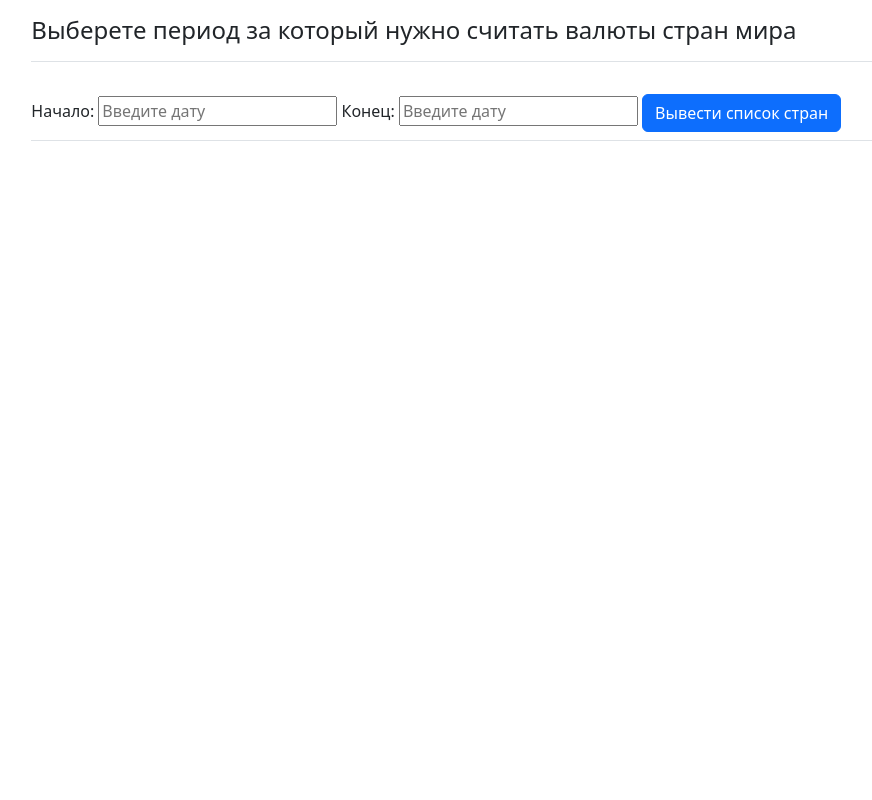
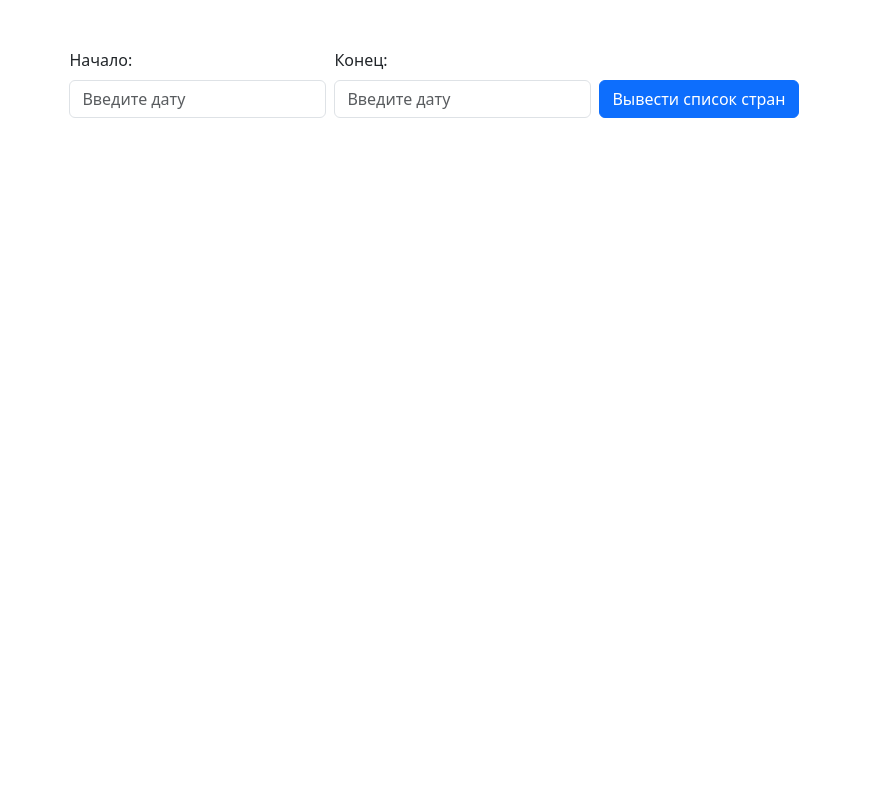
Before and after one commit to ceskare/currency_checker, a Django app: page / in a window 1280 px wide. Shown: the whole page, without its empty margins (206-1078 px from the left). Run offline with Django 5.2, Linux system fonts and the light colour scheme.

Commit message:
project done

```diff
--- a/currencycheker/main/templates/main/index.html
+++ b/currencycheker/main/templates/main/index.html
@@ -7,19 +7,28 @@
     <script src="https://cdn.jsdelivr.net/npm/chart.js"></script>
 </head>
 <body>
-<main class="col-md-9 ms-sm-auto col-lg-10 px-md-4">
-    <div class="d-flex justify-content-between flex-wrap flex-md-nowrap align-items-center pt-3 pb-2 mb-3 border-bottom">
-        <h4 class="h4">Выберете период за который нужно считать валюты стран мира</h4>
-    </div>
-    <div class="d-flex justify-content-between flex-wrap flex-md-nowrap align-items-center pt-3 pb-2 mb-3 border-bottom">
-        <form method="post" action="{% url 'fetch_currency_rates' %}">
-            {% csrf_token %}
-            <label for="start_date">Начало:</label>
-            <input type="text" id="start_date" name="start_date" placeholder="Введите дату">
-            <label for="end_date">Конец:</label>
-            <input type="text" id="end_date" name="end_date" placeholder="Введите дату">
-            <button type="submit" class="btn btn-primary">Вывести список стран</button>
-        </form>
+    <div class="container mt-5">
+        <div class="row justify-content-center">
+            <div class="col-md-8">
+                <form method="post" action="{% url 'fetch_currency_rates' %}" class="d-flex justify-content-center mb-4">
+                    {% csrf_token %}
+                    <div class="form-group me-2">
+                        <label for="start_date" class="form-label">Начало:</label>
+                        <input type="text" id="start_date" name="start_date" class="form-control" placeholder="Введите дату">
+                    </div>
+                    <div class="form-group me-2">
+                        <label for="end_date" class="form-label">Конец:</label>
+                        <input type="text" id="end_date" name="end_date" class="form-control" placeholder="Введите дату">
+                    </div>
+                    <button type="submit" class="btn btn-primary align-self-end">Вывести список стран</button>
+                </form>
+            </div>
+        </div>
+        <div class="row justify-content-center">
+            <div class="col-md-10">
+                <div id="container" style="height: 650px; min-width: 310px"></div>
+            </div>
+        </div>
     </div>
 </body>
 </html>
--- a/currencycheker/main/views.py
+++ b/currencycheker/main/views.py
@@ -1,8 +1,6 @@
-import json
 from dateutil import parser as date_parser
 
 from django.contrib import messages
-from django.core.serializers.json import DjangoJSONEncoder
 from django.http import JsonResponse
 from django.shortcuts import render, redirect
 
@@ -30,10 +28,14 @@ def chart_view(request):
 
 def chart_data(request):
     selected_countries = request.session.get('selected_countries', [])
+    start_date = date_parser.parse(request.session.get('start_date'))
+    end_date = date_parser.parse(request.session.get('end_date'))
     countries = Country.objects.filter(name__in=selected_countries)
     data = {}
     for country in countries:
-        currency = Currency.objects.filter(code=country.currency_code).order_by("date")
+        parser = CurrencyRateParser(country.currency_code)
+        parser.fetch_currency_rates(start_date, end_date)
+        currency = Currency.objects.filter(code=country.currency_code, date__range=(start_date, end_date)).order_by("date")
         data[country.name] = list(currency.values('date', 'rate'))
 
     return JsonResponse(data)
@@ -51,11 +53,14 @@ def fetch_currency_rates(request):
                 messages.error(request,
                                'Диапазон дат не должен превышать двух лет и дата начала периода должна быть раньше даты конца.')
                 return redirect('index')
+            request.session['start_date'] = str(start_date)
+            request.session['end_date'] = str(end_date)
         except ValueError:
             messages.error(request, 'Неверно введена дата.')
             return redirect('index')
 
         CountryParser.parse_country()
+
         return render(request, 'main/country_list.html',
                       {"countries": Country.objects.all().order_by("name")})
     return redirect('index')
```
Also changed, not shown: currencycheker/main/templates/main/chart.html (+25 -4 lines).
